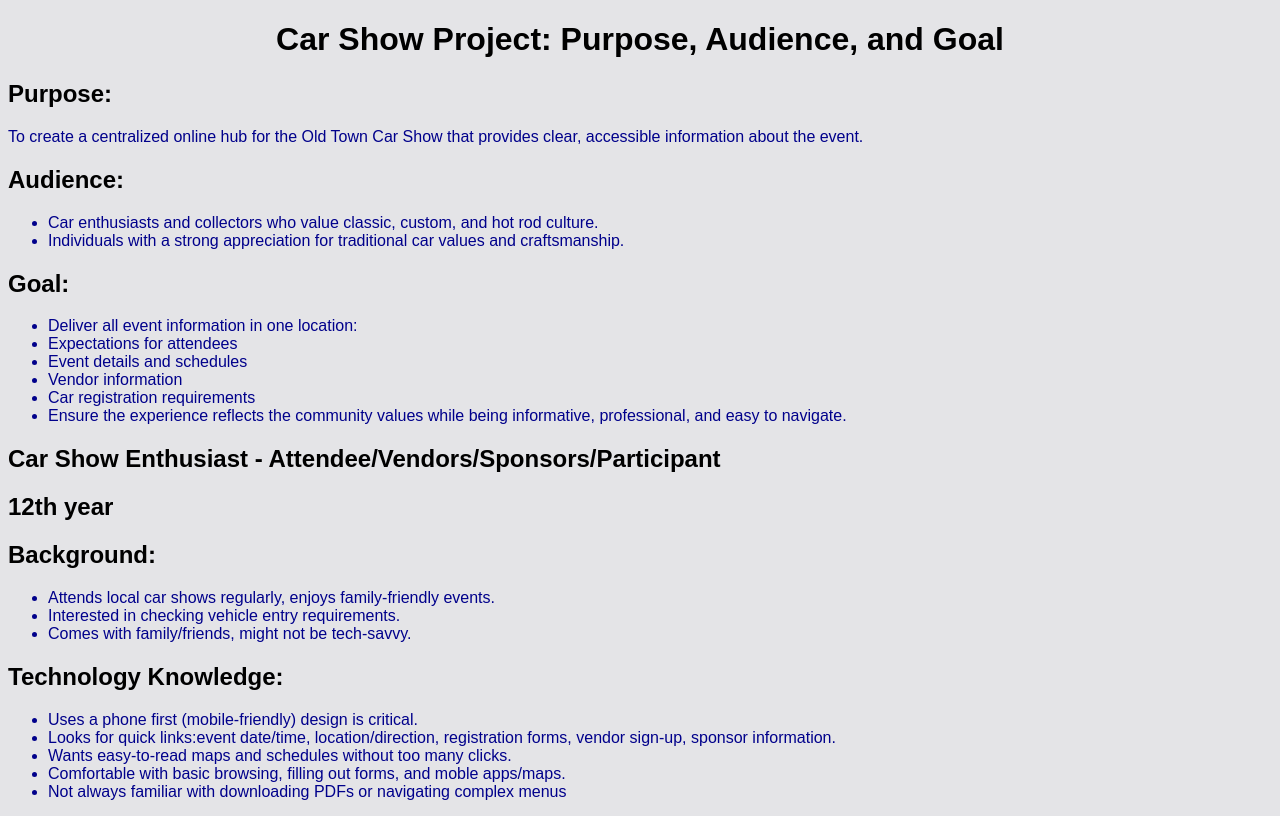
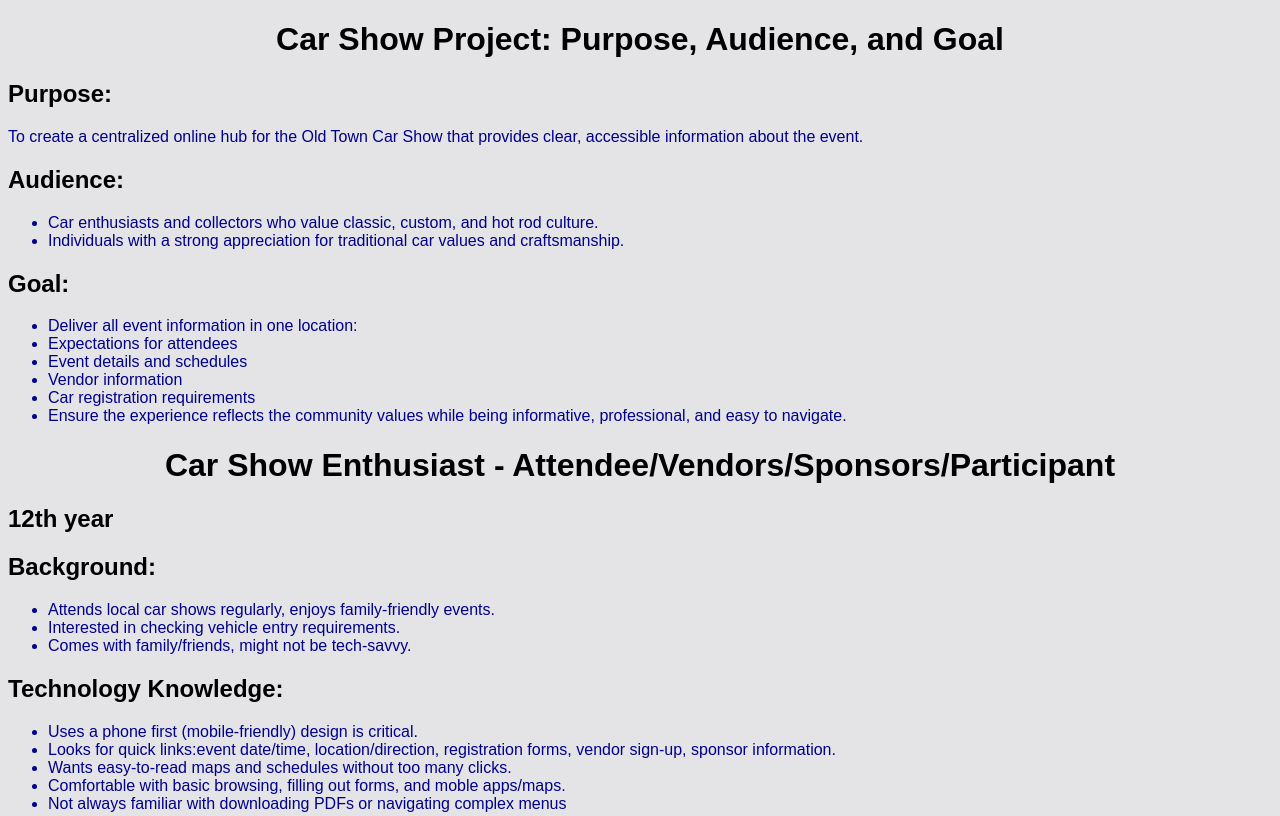
Before and after one commit to GNX-Rose/my-pwp-claudette, a plain HTML site: page documentation/milestone-1.html in a window 1280 px wide. Shown: the top 816 px of the page. Drawn offline with Linux system fonts and the light colour scheme.

Commit message:
center and <h1> car show Enthusiast

```diff
--- a/documentation/milestone-1.html
+++ b/documentation/milestone-1.html
@@ -50,7 +50,7 @@
     <li>Ensure the experience reflects the community values while being informative, professional, and easy to navigate.</li>
 </ul>
 
-<h2><strong>Car Show Enthusiast - Attendee/Vendors/Sponsors/Participant</strong></h2>
+<h1><strong>Car Show Enthusiast - Attendee/Vendors/Sponsors/Participant</strong></h1>
 <h2><strong>12th year</strong></h2>
 <h2><strong>Background:</strong></h2>
 <ul>
```
